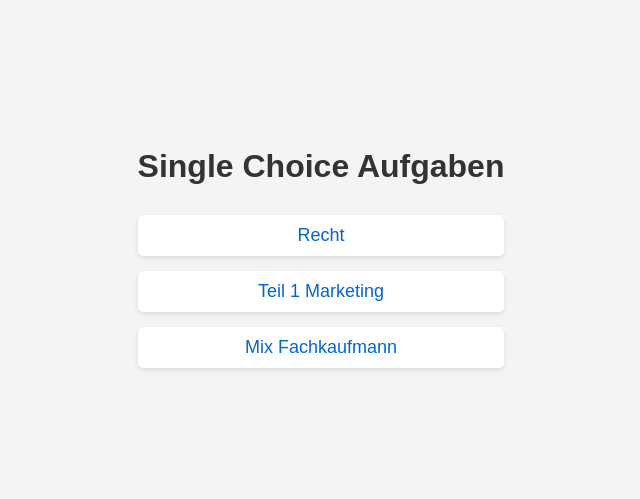
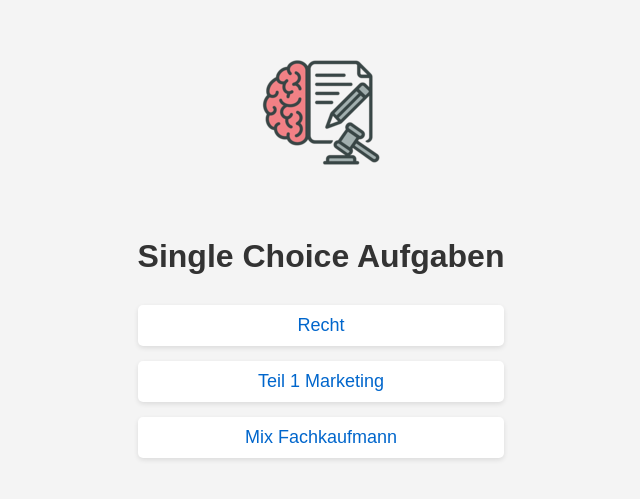
Before and after one commit to vorbereitung/vorbereitung.github.io, a plain HTML site: page index.html in a window 1280 px wide. Shown: the part 145-644 px from the top of the page, without its empty margins (319-959 px from the left). Drawn offline with Linux system fonts and the light colour scheme.

Commit message:
Update index.html

```diff
--- a/index.html
+++ b/index.html
@@ -3,16 +3,22 @@
 <head>
     <meta charset="UTF-8">
     <meta name="viewport" content="width=device-width, initial-scale=1.0">
-    <title>Vorbereitung</title>
+    <title>Zentrierte Links mit Logo</title>
     <style>
         body {
             font-family: Arial, sans-serif;
             display: flex;
+            flex-direction: column;
             justify-content: center;
             align-items: center;
-            height: 100vh;
+            min-height: 100vh;
             margin: 0;
             background-color: #f4f4f4;
+        }
+        .logo {
+            margin-bottom: 30px;
+            max-width: 150px;
+            height: auto;
         }
         .link-container {
             text-align: center;
@@ -42,6 +48,7 @@
     </style>
 </head>
 <body>
+    <img src="logo.png" alt="Logo" class="logo">
     <div class="link-container">
         <h1>Single Choice Aufgaben</h1>
         <a href="recht.html.html" class="link">Recht</a>
@@ -49,4 +56,5 @@
         <a href="Single Choice Mix Fachkaufmann..html" class="link">Mix Fachkaufmann</a>
     </div>
 </body>
+
 </html>
```
